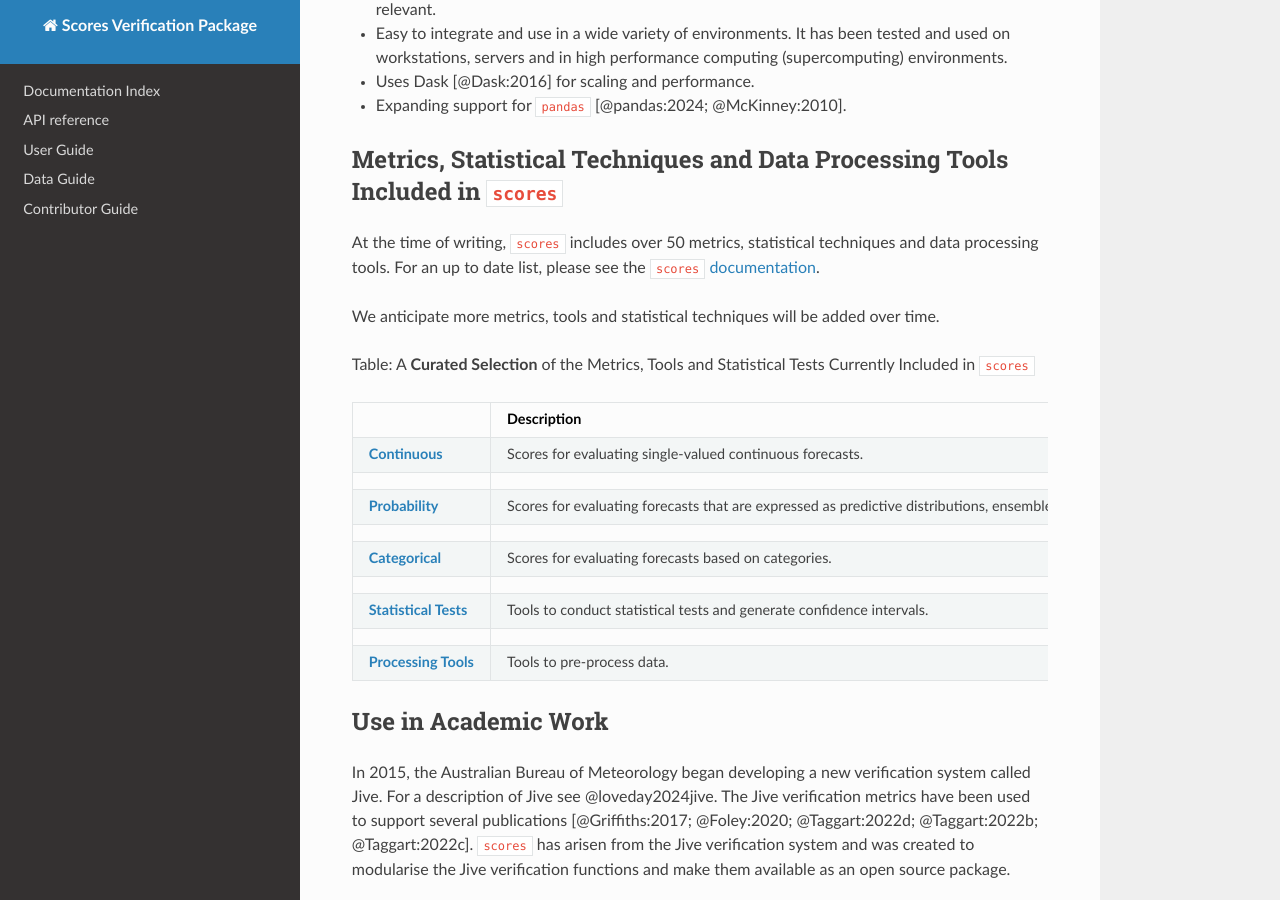
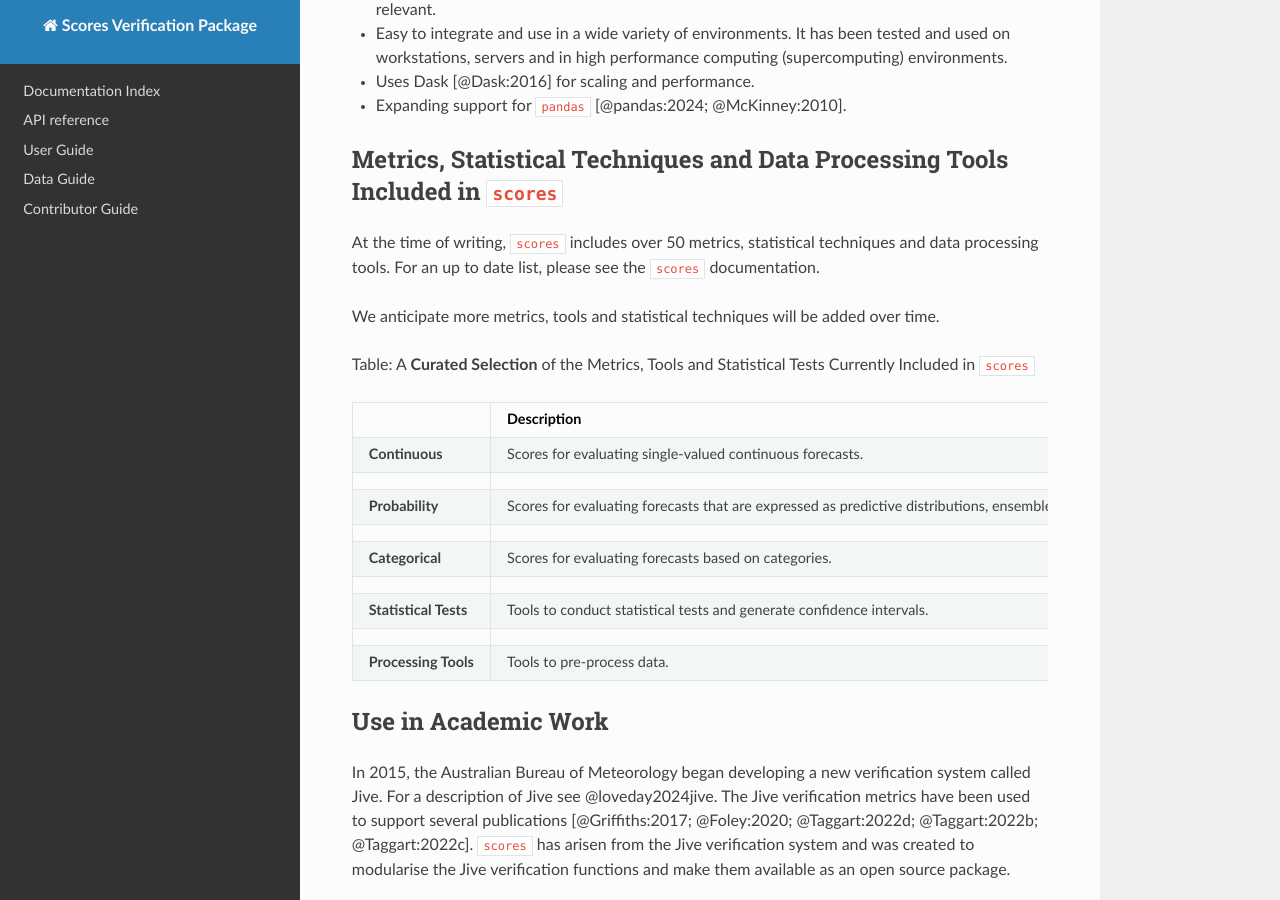
Before and after one commit to nci/scores, an MkDocs documentation site: the page built from docs/paper.md, in a window 1280 px wide and 900 px high, scrolled down 1699 px. Built offline with MkDocs 1.6.1, drawn with Linux system fonts in a browser that asks for light colours; nearby versions of some CDN libraries; part of the change alters nothing that is shown.

```diff
--- a/docs/paper.md
+++ b/docs/paper.md
@@ -100,7 +100,7 @@ In order to meet the needs of researchers, `scores` provides the following key b
 
 ## Metrics, Statistical Techniques and Data Processing Tools Included in `scores`
 
-At the time of writing, `scores` includes over 50 metrics, statistical techniques and data processing tools. For an up to date list, please see the `scores` [documentation](https://scores.readthedocs.io/en/latest/included.html).
+At the time of writing, `scores` includes over 50 metrics, statistical techniques and data processing tools. For an up to date list, please see the `scores` documentation.
 
 We anticipate more metrics, tools and statistical techniques will be added over time.
 
@@ -108,15 +108,15 @@ Table: A **Curated Selection** of the Metrics, Tools and Statistical Tests Curre
 
 |              | **Description** |**A Selection of the Functions Included in `scores`**|
 |--------------|-----------------|-----------------------------------------------------|
-| **[Continuous](https://scores.readthedocs.io/en/latest/included.html#continuous)**        	|Scores for evaluating single-valued continuous forecasts.                  	|Mean Absolute Error (MAE), Mean Squared Error (MSE), Root Mean Squared Error (RMSE), Additive Bias, Multiplicative Bias, Pearson's Correlation Coefficient, Flip-Flop Index [@Griffiths:2019; @griffiths2021circular], Quantile loss, Murphy score [@Ehm:2016].
+| **Continuous**        	|Scores for evaluating single-valued continuous forecasts.                  	|Mean Absolute Error (MAE), Mean Squared Error (MSE), Root Mean Squared Error (RMSE), Additive Bias, Multiplicative Bias, Pearson's Correlation Coefficient, Flip-Flop Index [@Griffiths:2019; @griffiths2021circular], Quantile loss, Murphy score [@Ehm:2016].
 |
-| **[Probability](https://scores.readthedocs.io/en/latest/included.html#probability)**       	|Scores for evaluating forecasts that are expressed as predictive distributions, ensembles, and probabilities of binary events.                 	|Brier Score [@BRIER_1950], Continuous Ranked Probability Score (CRPS) for Cumulative Distribution Functions (CDFs) (including threshold-weighting, see @Gneiting:2011), CRPS for ensembles [@Gneiting_2007; @Ferro_2013], Receiver Operating Characteristic (ROC), Isotonic Regression (reliability diagrams) [@dimitriadis2021stable].
+| **Probability**       	|Scores for evaluating forecasts that are expressed as predictive distributions, ensembles, and probabilities of binary events.                 	|Brier Score [@BRIER_1950], Continuous Ranked Probability Score (CRPS) for Cumulative Distribution Functions (CDFs) (including threshold-weighting, see @Gneiting:2011), CRPS for ensembles [@Gneiting_2007; @Ferro_2013], Receiver Operating Characteristic (ROC), Isotonic Regression (reliability diagrams) [@dimitriadis2021stable].
 |
-| **[Categorical](https://scores.readthedocs.io/en/latest/included.html#categorical)**       	|Scores for evaluating forecasts based on categories.                	|Probability of Detection (POD), False Alarm Rate (FAR), Success Ratio, Accuracy, Peirce's Skill Score, Critical Success Index (CSI), Gilbert Skill Score, Heidke Skill Score, Odds Ratio, Odds Ratio Skill Score, F1 score, FIxed Risk Multicategorical (FIRM) Score [@Taggart:2022a].
+| **Categorical**       	|Scores for evaluating forecasts based on categories.                	|Probability of Detection (POD), False Alarm Rate (FAR), Success Ratio, Accuracy, Peirce's Skill Score, Critical Success Index (CSI), Gilbert Skill Score, Heidke Skill Score, Odds Ratio, Odds Ratio Skill Score, F1 score, FIxed Risk Multicategorical (FIRM) Score [@Taggart:2022a].
 |
-| **[Statistical Tests](https://scores.readthedocs.io/en/latest/included.html#statistical-tests)** 	|Tools to conduct statistical tests and generate confidence intervals.                 	| Diebold-Mariano [@Diebold:1995] with both the @Harvey:1997 and @Hering:2011 modifications.
+| **Statistical Tests** 	|Tools to conduct statistical tests and generate confidence intervals.                 	| Diebold-Mariano [@Diebold:1995] with both the @Harvey:1997 and @Hering:2011 modifications.
 |
-| **[Processing Tools](https://scores.readthedocs.io/en/latest/included.html#processing-tools-for-preparing-data)**        	|Tools to pre-process data.                 	|Data matching, Discretisation, Cumulative Density Function manipulation. |
+| **Processing Tools**        	|Tools to pre-process data.                 	|Data matching, Discretisation, Cumulative Density Function manipulation. |
 
 ## Use in Academic Work
 
```
